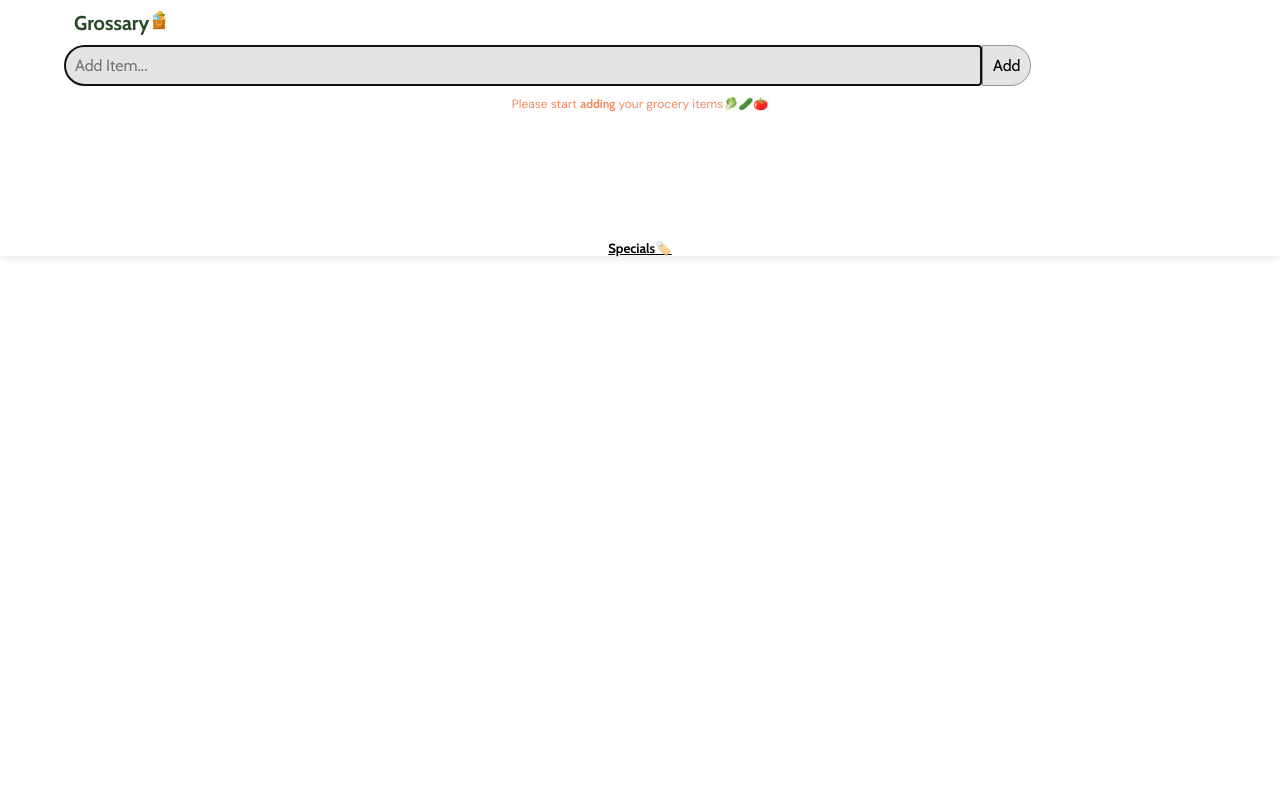
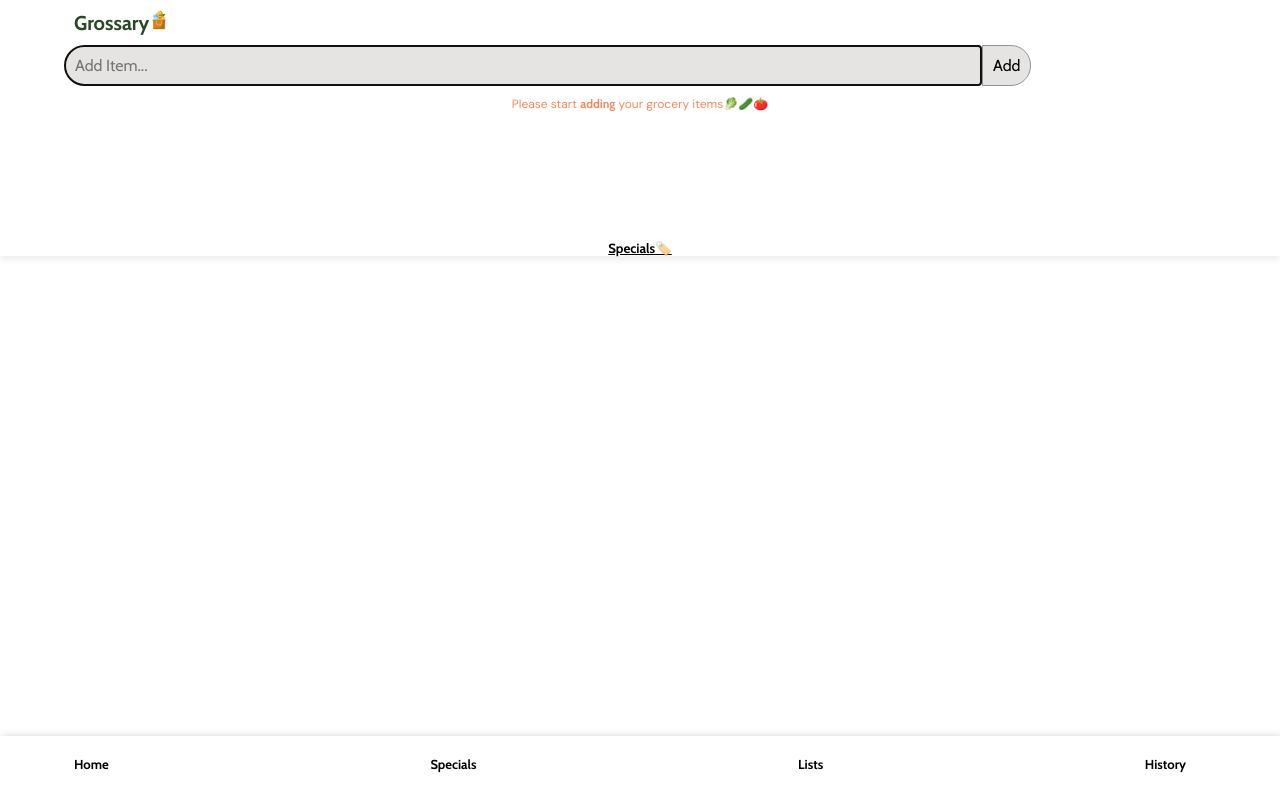
Before and after one commit to Asanda-Ngcobo/Grossary, a React (Create React App) app: page / in a window 1280 px wide. Built offline with nearby package versions, Linux system fonts and the light colour scheme.

Commit message:
New Update

```diff
--- a/src/App.js
+++ b/src/App.js
@@ -70,6 +70,7 @@ useEffect(() => {
 
 
   function handleClearList() {
+
     setItems([]);
     setTotalCost(0);
   setBudget(0)
@@ -102,17 +103,17 @@ useEffect(() => {
 
 
 
-      {items.length > 0 && sales  && <Clear items={items}
-      setItems={setItems}
-      onClearItems={handleClearList}>
-        {items.length > 0 && 'CLEAR LIST'}</Clear>}
 
-    {/* {items.length === 0 &&
+
+
+
     <Navigation items={items}
     onSpecialsClick={handleSpecialsClick}
-    onHistoryClick={handleHistoryClick}
+    setItems={setItems}
+    onClearItems={handleClearList}
+    sales={sales}
 
-    />} */}
+    />
 
     </div>
   );
@@ -155,12 +156,22 @@ function Main({
   }
 
   function handleToggleItems(id) {
-    setItems((prevItems) =>
-      prevItems.map((item) =>
-        item.id === id ? { ...item, shopped: !item.shopped } : item
-      )
-    );
+    setItems((prevItems) => {
+      const updatedItems = prevItems.map((item) =>
+        item.id === id
+          ? {
+              ...item,
+              shopped: !item.shopped,
+              price: !item.shopped ? null : item.price, // Clear price if unticked
+              priceAdded: !item.shopped ? false : item.priceAdded, // Reset priceAdded if unticked
+            }
+          : item
+      );
+      calculateTotalCost(updatedItems); // Recalculate total cost
+      return updatedItems;
+    });
   }
+
 
   function handleAddPrice(id, price) {
     setItems((prevItems) => {
@@ -292,14 +303,14 @@ setBudget,
             </form>
           </Active>
           <SpecialsButton onSpecialsClick={onSpecialsClick}>Specials</SpecialsButton>
-          <TotalCost>{totalCost > 0 && `📈Total: R${totalCost}`}</TotalCost>
+          <TotalCost>{totalCost > 0 && `📈Money Spent: R${totalCost}`}</TotalCost>
           <TotalCost>{budget > 0 && totalCost > 0 && `📉Money Left: R${left}`}</TotalCost>
          <AddBudget>{items.length > 0 && (
-           <form className='budget' onSubmit={handleAddBudget}>
+           <div className='budget' onSubmit={handleAddBudget}>
 
            💵Budget: <input type='number' placeholder='R1000' value={budget} onChange={(e)=> setBudget(e.target.value)}/>
 
-         </form>
+         </div>
          )}</AddBudget>
 
         </div>
@@ -328,12 +339,12 @@ function Active({ children }) {
   return <button className="active-UI">{children}</button>;
 }
 
-function Clear({children, onClearItems}){
+// function Clear({children, onClearItems}){
 
-  return (
-    <div className='action-buttons'><button className='clear-btn' onClick={onClearItems}>{children}</button></div>
-  )
-}
+//   return (
+//     <div className='action-buttons'><button className='clear-btn' onClick={onClearItems}>{children}</button></div>
+//   )
+// }
 
 function SpecialsButton({onSpecialsClick}){
   return(
@@ -461,7 +472,9 @@ function QuantityAndShopped({ item, onQuantityChange, onShoppedItem, onAddPrice,
 
       {item.shopped && (
         <div className="price-container">
+          <form>
 
+            </form>
           <div>
 
             R<input
@@ -479,7 +492,7 @@ function QuantityAndShopped({ item, onQuantityChange, onShoppedItem, onAddPrice,
               className="add-price"
               onClick={handleAddPrice}
             >
-              Add price
+              ADD
             </button>
           )}
         </div>
@@ -498,19 +511,25 @@ function QuantityAndShopped({ item, onQuantityChange, onShoppedItem, onAddPrice,
 }
 
 
-// function Navigation({ onSpecialsClick, onHistoryClick}) {
-//   return (
-//     <nav className="navigation">
+function Navigation({ onSpecialsClick, items, sales, onHistoryClick, onClearItems}) {
+  return (
+    <nav className="navigation">
 
-//       <ul>
-//         {/* <li>Home</li> */}
-//         <li onClick={onSpecialsClick}>Specials</li>
-//         {/* <li>Lists</li>
-//          <li onClick={onHistoryClick}>History</li> */}
 
-//       </ul>
-//     </nav>
-//   );
-// }
+      {items.length > 0 && sales  &&  <div className='action-buttons'><button className='clear-btn' onClick={onClearItems}>CLEAR LIST</button></div>}
+      {items.length === 0 && (
+        <ul>
+   <li>Home</li>
+   <li onClick={onSpecialsClick}>Specials</li>
+   <li>Lists</li>
+    <li onClick={onHistoryClick}>History</li>
+    </ul>
+      )}
+
+
+
+    </nav>
+  );
+}
 
 export default App;
```
